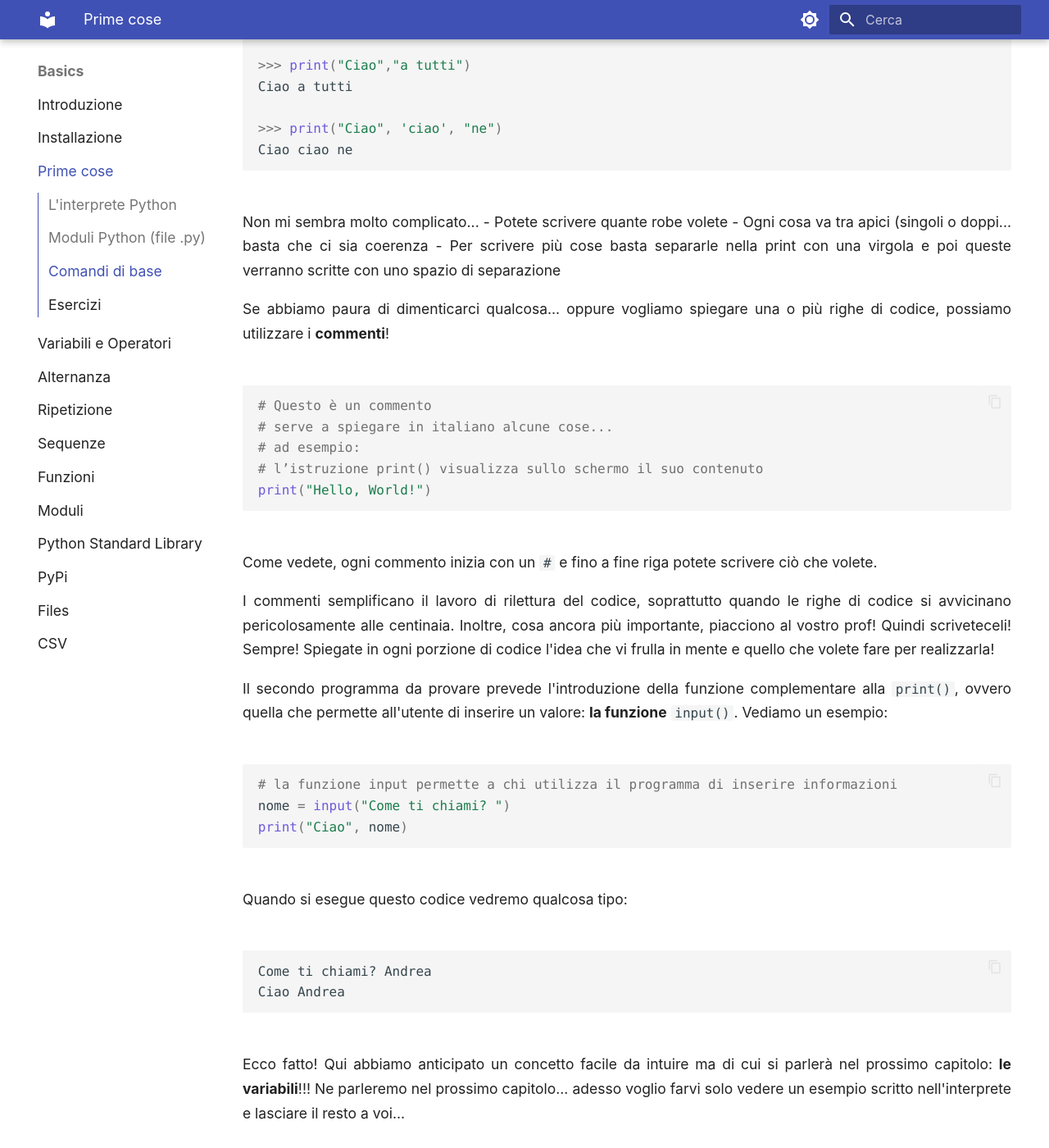
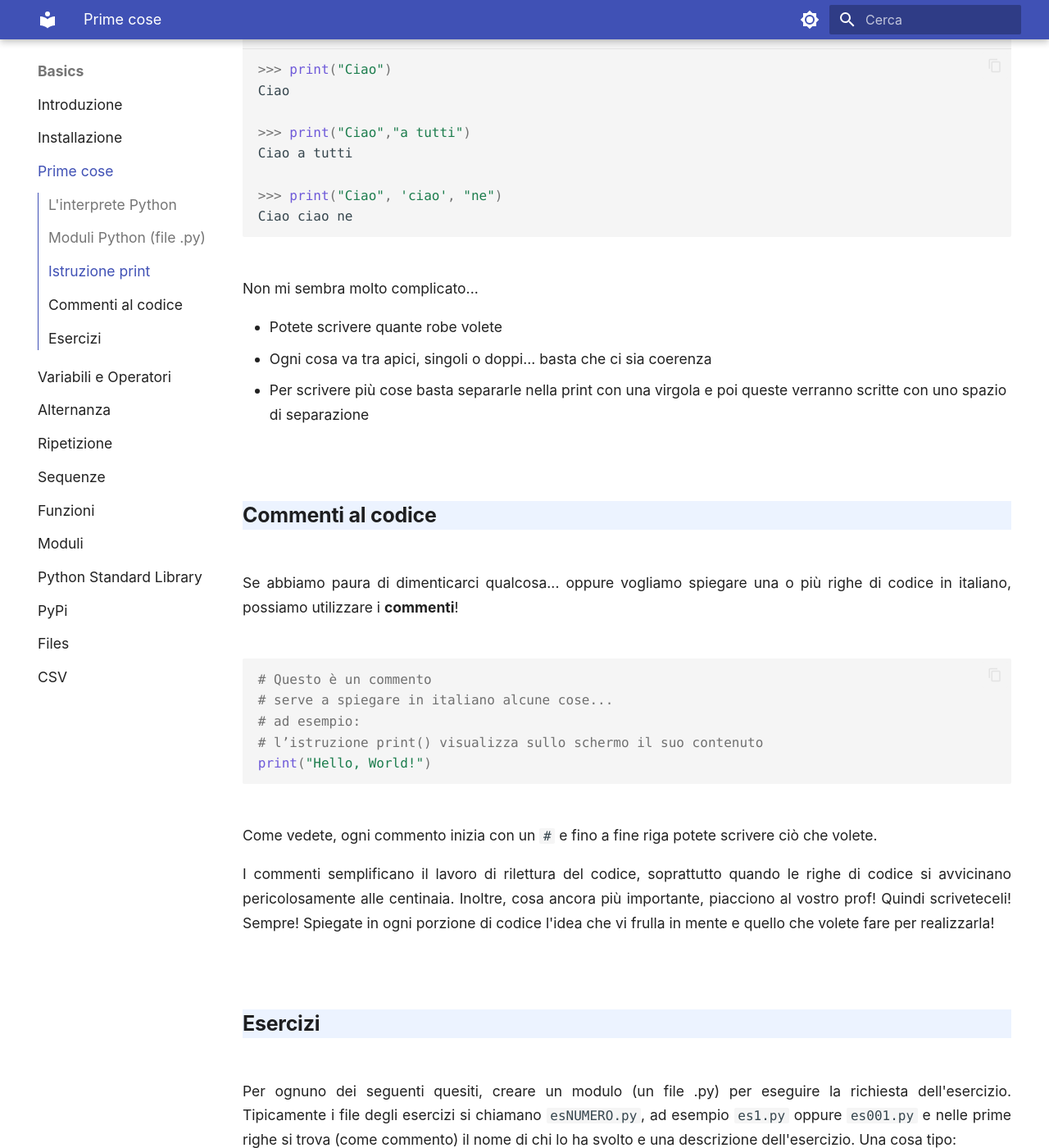
Before and after one commit to adjamhub/pyhandouts, an MkDocs documentation site: the page built from docs/basics/100_basics.md, in a window 1280 px wide and 1400 px high, scrolled down 4415 px. Shown: the whole window at 82% size. Built offline with MkDocs 1.6.1 and Material for MkDocs 9.7.7, drawn with Linux system fonts in a browser that asks for light colours; some of the changed text lies outside the part shown.

Commit message:
aggiunto tasks.json. Modificato basics, la print e i commenti

````diff
--- a/docs/basics/100_basics.md
+++ b/docs/basics/100_basics.md
@@ -46,7 +46,8 @@ Potete usare il prompt per eseguire una o più righe di codice e vedere che cosa
 in grado di fare (tanta roba) in maniera... un pò scomoda (ma adatta a fare prove, a valutare comandi, etc...).
 Ecco alcuni esempi di utilizzo dell'interprete. Le spiegazioni arriveranno (tutte!!!) successivamente. Per adesso... imparate provando!
 
-``` python
+
+``` python title="Esempi da eseguire nell'interprete"
 >>> print("Ciao")
 Ciao
 
@@ -94,12 +95,13 @@ Tutto qui!<br>
 
 
 <!-- ############################################################################################################### -->
-## Comandi di base
+## Istruzione print
 
 La prima istruzione che abbiamo incontrato è la classica `print()`.
 Serve per visualizzare i suoi argomenti!
 
-``` python
+
+``` python title="prove con l'istruzione print nell'interprete"
 >>> print("Ciao")
 Ciao
 
@@ -111,11 +113,17 @@ Ciao ciao ne
 ```
 
 Non mi sembra molto complicato...
+
 - Potete scrivere quante robe volete
-- Ogni cosa va tra apici (singoli o doppi... basta che ci sia coerenza
+- Ogni cosa va tra apici, singoli o doppi... basta che ci sia coerenza
 - Per scrivere più cose basta separarle nella print con una virgola e poi queste verranno scritte con uno spazio di separazione
 
-Se abbiamo paura di dimenticarci qualcosa... oppure vogliamo spiegare una o più righe di codice, possiamo
+
+<!-- ############################################################################################################### -->
+## Commenti al codice
+
+
+Se abbiamo paura di dimenticarci qualcosa... oppure vogliamo spiegare una o più righe di codice in italiano, possiamo
 utilizzare i **commenti**!
 
 ``` python
@@ -133,35 +141,6 @@ quando le righe di codice si avvicinano pericolosamente alle centinaia.
 Inoltre, cosa ancora più importante, piacciono al vostro prof! Quindi
 scriveteceli! Sempre! Spiegate in ogni porzione di codice l'idea che vi
 frulla in mente e quello che volete fare per realizzarla!
-
-Il secondo programma da provare prevede l'introduzione della funzione
-complementare alla `print()`, ovvero quella che permette all'utente di
-inserire un valore: **la funzione** `input()`. Vediamo un esempio:
-
-``` python
-# la funzione input permette a chi utilizza il programma di inserire informazioni
-nome = input("Come ti chiami? ")
-print("Ciao", nome)
-```
-
-Quando si esegue questo codice vedremo qualcosa tipo:
-
-    Come ti chiami? Andrea
-    Ciao Andrea
-
-Ecco fatto!
-Qui abbiamo anticipato un concetto facile da intuire ma di cui si parlerà nel prossimo capitolo: **le variabili**!!!
-Ne parleremo nel prossimo capitolo... adesso voglio farvi solo vedere un esempio scritto nell'interprete e lasciare il resto a voi...
-
-``` python
->>> nome = "Andrea"
-
->>> print(nome)
-Andrea
-
->>> print("nome")
-nome
-```
 
 
 
@@ -195,19 +174,6 @@ Ciao, mi chiamo Pinco Pallino
 
 **Esercizio 2**
 
-Chiedere all'utente il suo nome, poi chiedere all'utente il suo cognome e alla fine visualizzare sullo schermo la scritta seguente:
-
-```
-Ciao, mi chiamo Andrea Diamantini
-```
-
-Sostituendo al mio il nome (e cognome) scritti dall'utente
-
-
-----------------------------------------------------------------------------
-
-
-**Esercizio 3**
 
 Visualizzare sullo schermo la scritta seguente (andando a capo quando
 necessario):
@@ -222,24 +188,8 @@ Pinco Pallino
 ----------------------------------------------------------------------------
 
 
-**Esercizio 4**
+**Esercizio 3**
 
-Chiedere all'utente il suo nome, poi chiedere all'utente il suo cognome e alla fine visualizzare sullo schermo la scritta seguente
-(andando a capo quando necessario):
-
-```
-Ciao,
-mi chiamo
-Andrea Diamantini
-```
-
-Sostituendo al mio il nome (e cognome) scritti dall'utente
-
-
-----------------------------------------------------------------------------
-
-
-**Esercizio 5**
 
 Visualizzare sullo schermo il seguente disegno:
 
````
